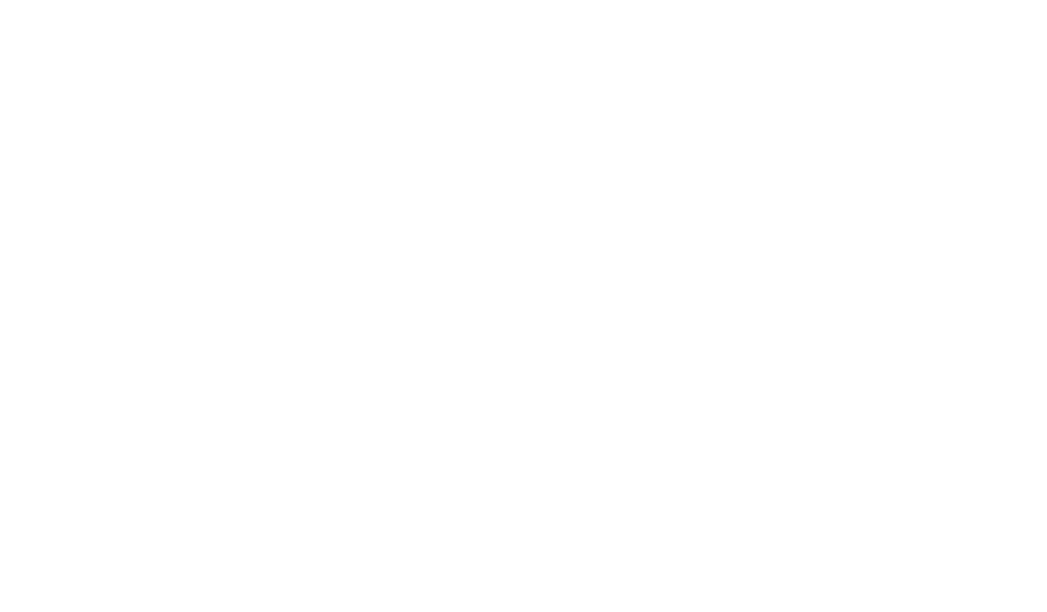
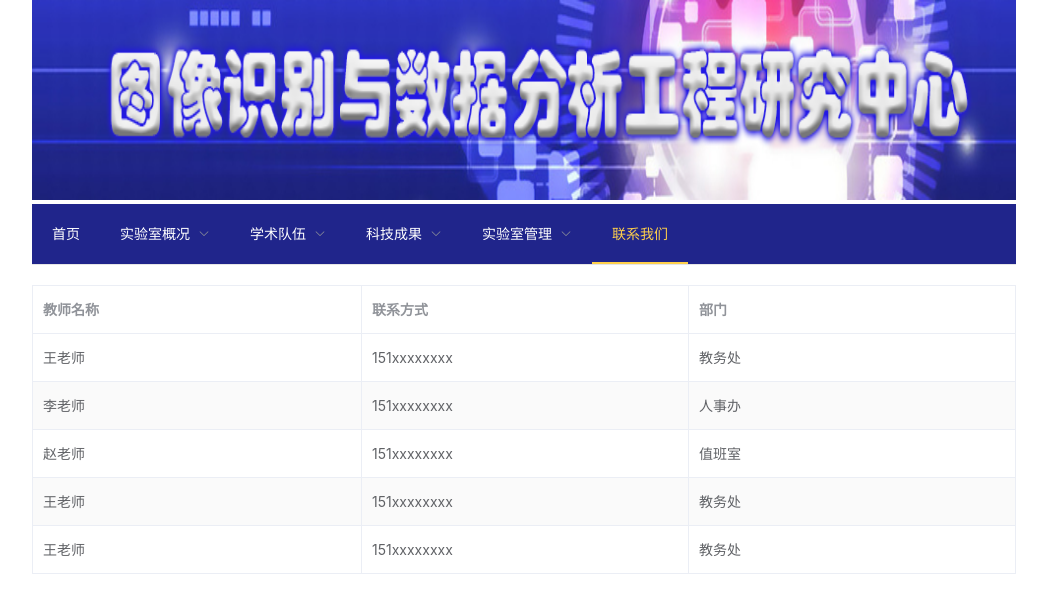
Before and after one commit to frozenblackflame/raduationProject, a Nuxt app: page /contact/contact in a window 1280 px wide. Before the commit this address had no page. Shown: the top 612 px of the page, without its empty margins (116-1163 px from the left). Built offline with nearby package versions, Linux system fonts and the light colour scheme.

Commit message:
联系我们完成

```diff
--- a/components/Header.vue
+++ b/components/Header.vue
@@ -34,7 +34,7 @@
         <el-menu-item index="/management/Regulation">实验室规定</el-menu-item>
         <el-menu-item index="/management/administrator">实验室管理员</el-menu-item>
       </el-submenu>
-      <el-menu-item index="6">联系我们</el-menu-item>
+      <el-menu-item index="/contact/contact">联系我们</el-menu-item>
     </el-menu>
   </div>
 </template>
--- /dev/null
+++ b/components/contact/MainPage.vue
@@ -0,0 +1,28 @@
+<template>
+  <el-table :data="tableDate" border stripe>
+      <el-table-column prop="name" label="教师名称"></el-table-column>
+      <el-table-column prop="phone" label="联系方式"></el-table-column>
+      <el-table-column prop="path" label="部门"></el-table-column>
+  </el-table>
+
+</template>
+
+<script>
+export default {
+data() {
+    return {
+        tableDate:[
+            {name:'王老师',phone:'151xxxxxxxx',path:'教务处'},
+            {name:'李老师',phone:'151xxxxxxxx',path:'人事办'},
+            {name:'赵老师',phone:'151xxxxxxxx',path:'值班室'},
+            {name:'王老师',phone:'151xxxxxxxx',path:'教务处'},
+            {name:'王老师',phone:'151xxxxxxxx',path:'教务处'}
+        ]
+    }
+},
+}
+</script>
+
+<style>
+
+</style>
--- /dev/null
+++ b/pages/contact/contact.vue
@@ -0,0 +1,28 @@
+<template >
+  <center>
+    <div style="width: 80%;">
+      <el-container>
+        <el-header height>
+          <Header></Header>
+        </el-header>
+        <el-main height>
+          <Main></Main>
+        </el-main>
+      </el-container>
+    </div>
+  </center>
+</template>
+
+<script>
+import Header from "~/components/Header";
+import Main from "../../components/contact/MainPage"
+export default {
+  components: {
+    Header,
+    Main
+  }
+};
+</script>
+
+<style>
+</style>
```
